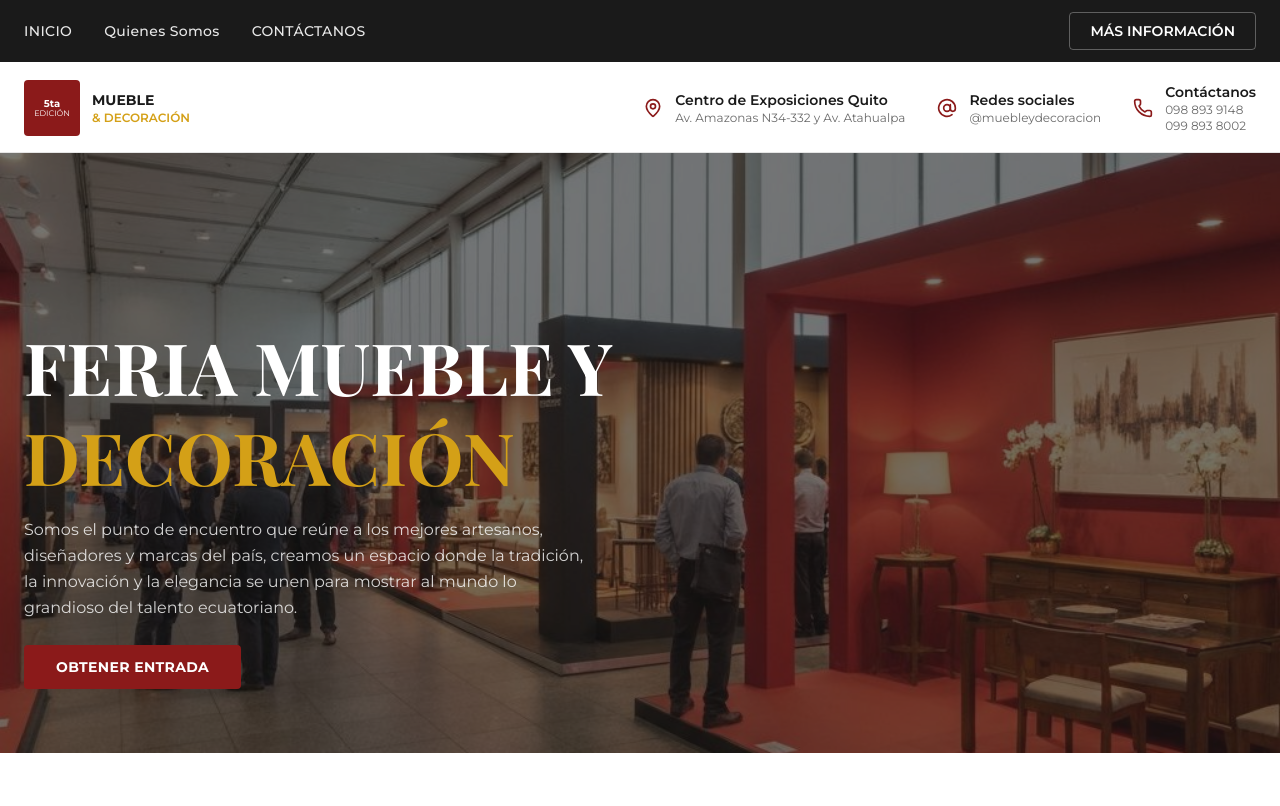
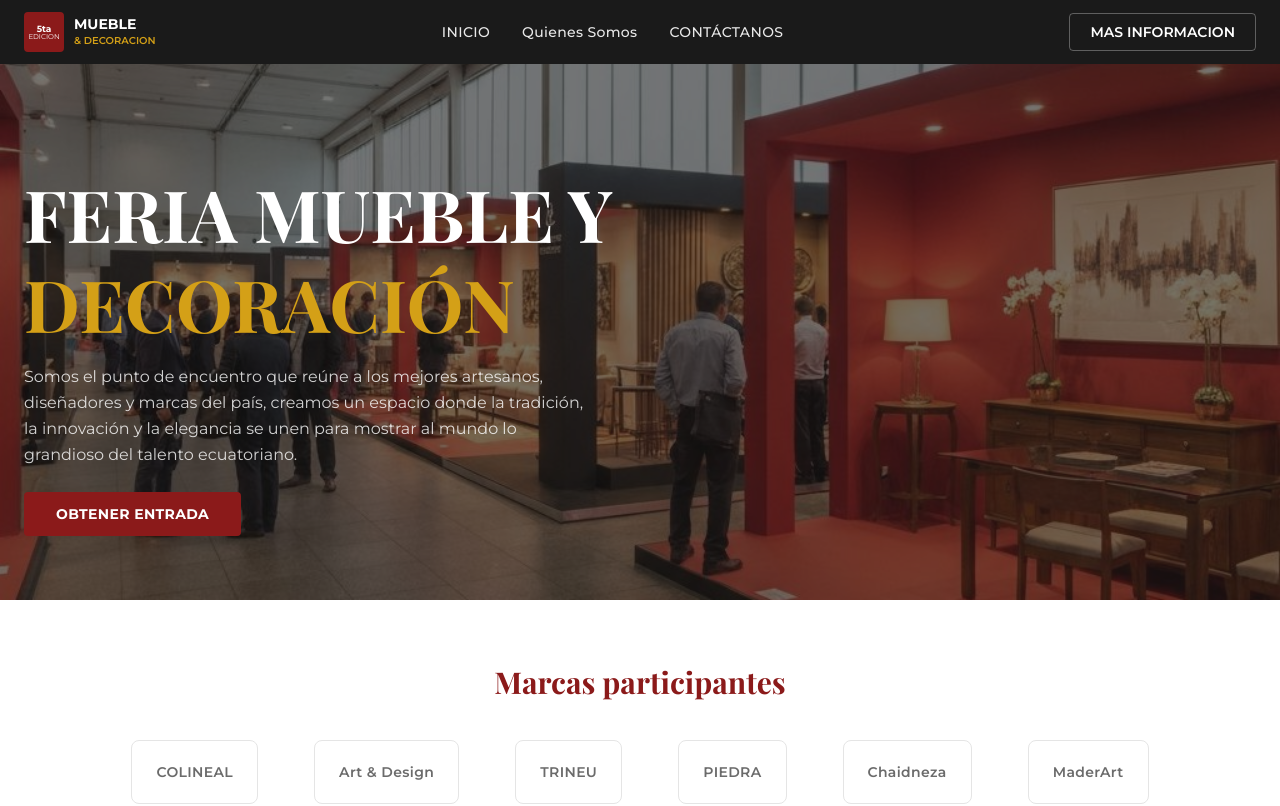
Before and after one commit to imjdar/v0-MYD, a Next.js app: page / in a window 1280 px wide. Shown: the top 806 px of the page. Built offline with nearby package versions, Linux system fonts and the light colour scheme; a web font is replaced by a local one.

Commit message:
feat: update navbar and footer layout\n\nAdd logo to navbar, move contact info to footer, remove InfoBar.

```diff
--- a/app/page.tsx
+++ b/app/page.tsx
@@ -1,5 +1,4 @@
 import { Navbar } from "@/components/navbar"
-import { InfoBar } from "@/components/info-bar"
 import { HeroSection } from "@/components/hero-section"
 import { BrandsSection } from "@/components/brands-section"
 import { EditionSection } from "@/components/edition-section"
@@ -19,7 +18,6 @@ export default function HomePage() {
   return (
     <main>
       <Navbar />
-      <InfoBar />
       <HeroSection />
       <BrandsSection />
       <EditionSection />
--- a/components/footer.tsx
+++ b/components/footer.tsx
@@ -1,47 +1,78 @@
+import { MapPin, AtSign, Phone } from "lucide-react"
+
 export function Footer() {
   return (
-    <footer id="contactanos" className="border-t border-border bg-secondary">
+    <footer id="contactanos" className="border-t border-border bg-foreground text-primary-foreground">
+      {/* Top section with info bar content */}
+      <div className="border-b border-primary-foreground/10">
+        <div className="mx-auto flex max-w-7xl flex-col items-center gap-6 px-6 py-6 md:flex-row md:justify-between">
+          <div className="flex items-center gap-3">
+            <MapPin className="h-5 w-5 shrink-0 text-primary" />
+            <div>
+              <p className="text-sm font-semibold text-primary-foreground">Centro de Exposiciones Quito</p>
+              <p className="text-xs text-primary-foreground/60">Av. Amazonas N34-332 y Av. Atahualpa</p>
+            </div>
+          </div>
+          <div className="flex items-center gap-3">
+            <AtSign className="h-5 w-5 shrink-0 text-primary" />
+            <div>
+              <p className="text-sm font-semibold text-primary-foreground">Redes sociales</p>
+              <p className="text-xs text-primary-foreground/60">@muebleydecoracion</p>
+            </div>
+          </div>
+          <div className="flex items-center gap-3">
+            <Phone className="h-5 w-5 shrink-0 text-primary" />
+            <div>
+              <p className="text-sm font-semibold text-primary-foreground">Contactanos</p>
+              <p className="text-xs text-primary-foreground/60">098 893 9148</p>
+              <p className="text-xs text-primary-foreground/60">099 893 8002</p>
+            </div>
+          </div>
+        </div>
+      </div>
+
+      {/* Main footer content */}
       <div className="mx-auto max-w-7xl px-6 py-12">
         <div className="grid gap-10 md:grid-cols-3">
           {/* Logo and endorsement */}
           <div>
-            <p className="text-xs font-semibold uppercase tracking-widest text-muted-foreground">
+            <p className="text-xs font-semibold uppercase tracking-widest text-primary-foreground/50">
               CON EL AVAL DE
             </p>
             <div className="mt-3 flex items-center gap-3">
-              <div className="flex h-10 w-10 items-center justify-center rounded bg-foreground text-primary-foreground">
+              <div className="flex h-10 w-10 items-center justify-center rounded bg-primary-foreground text-foreground">
                 <span className="text-[8px] font-bold">CEQ</span>
               </div>
-              <span className="text-sm font-semibold text-foreground">Centro de Exposiciones Quito</span>
+              <span className="text-sm font-semibold text-primary-foreground">Centro de Exposiciones Quito</span>
             </div>
             <div className="mt-2 flex items-center gap-3">
-              <div className="flex h-10 w-10 items-center justify-center rounded bg-foreground text-primary-foreground">
+              <div className="flex h-10 w-10 items-center justify-center rounded bg-primary-foreground text-foreground">
                 <span className="text-[7px] font-bold">CAPEIPI</span>
               </div>
-              <span className="text-sm font-semibold text-foreground">CAPEIPI</span>
+              <span className="text-sm font-semibold text-primary-foreground">CAPEIPI</span>
             </div>
           </div>
 
           {/* Menu */}
           <div>
-            <h3 className="text-sm font-bold text-primary">Menú</h3>
+            <h3 className="text-sm font-bold text-accent">Menu</h3>
             <nav className="mt-3 flex flex-col gap-2">
-              <a href="#inicio" className="text-sm text-muted-foreground transition-colors hover:text-foreground">
+              <a href="#inicio" className="text-sm text-primary-foreground/70 transition-colors hover:text-primary-foreground">
                 Inicio
               </a>
-              <a href="#quienes-somos" className="text-sm text-muted-foreground transition-colors hover:text-foreground">
-                Quiénes Somos
+              <a href="#quienes-somos" className="text-sm text-primary-foreground/70 transition-colors hover:text-primary-foreground">
+                Quienes Somos
               </a>
-              <a href="#contactanos" className="text-sm text-muted-foreground transition-colors hover:text-foreground">
-                Contáctanos
+              <a href="#contactanos" className="text-sm text-primary-foreground/70 transition-colors hover:text-primary-foreground">
+                Contactanos
               </a>
             </nav>
           </div>
 
           {/* Dirección */}
           <div>
-            <h3 className="text-sm font-bold text-primary">Dirección</h3>
-            <div className="mt-3 flex flex-col gap-2 text-sm text-muted-foreground">
+            <h3 className="text-sm font-bold text-accent">Direccion</h3>
+            <div className="mt-3 flex flex-col gap-2 text-sm text-primary-foreground/70">
               <p>Av. Amazonas N34-332 y Av. Atahualpa</p>
               <p>098 893 9148</p>
               <p>@muebleydecoracion</p>
@@ -49,8 +80,10 @@ export function Footer() {
           </div>
         </div>
       </div>
-      <div className="border-t border-border bg-secondary px-6 py-4 text-center">
-        <p className="text-xs text-muted-foreground">
+
+      {/* Copyright */}
+      <div className="border-t border-primary-foreground/10 px-6 py-4 text-center">
+        <p className="text-xs text-primary-foreground/50">
           {"© magnetostudio 2025. Quito, Ecuador. All Rights Reserved."}
         </p>
       </div>
--- a/components/info-bar.tsx
+++ /dev/null
@@ -1,47 +0,0 @@
-import { MapPin, AtSign, Phone } from "lucide-react"
-
-export function InfoBar() {
-  return (
-    <section className="border-b border-border bg-background px-6 pt-20 pb-4">
-      <div className="mx-auto flex max-w-7xl flex-col items-center gap-6 md:flex-row md:justify-between">
-        {/* Logo */}
-        <div className="flex items-center gap-3">
-          <div className="flex h-14 w-14 flex-col items-center justify-center rounded bg-primary text-primary-foreground">
-            <span className="text-[10px] font-bold leading-none">5ta</span>
-            <span className="text-[8px] leading-none">EDICIÓN</span>
-          </div>
-          <div>
-            <p className="text-sm font-bold text-foreground">MUEBLE</p>
-            <p className="text-xs font-semibold text-accent">&amp; DECORACIÓN</p>
-          </div>
-        </div>
-
-        {/* Info items */}
-        <div className="flex flex-wrap items-center justify-center gap-8">
-          <div className="flex items-center gap-3">
-            <MapPin className="h-5 w-5 text-primary" />
-            <div>
-              <p className="text-sm font-semibold text-foreground">Centro de Exposiciones Quito</p>
-              <p className="text-xs text-muted-foreground">Av. Amazonas N34-332 y Av. Atahualpa</p>
-            </div>
-          </div>
-          <div className="flex items-center gap-3">
-            <AtSign className="h-5 w-5 text-primary" />
-            <div>
-              <p className="text-sm font-semibold text-foreground">Redes sociales</p>
-              <p className="text-xs text-muted-foreground">@muebleydecoracion</p>
-            </div>
-          </div>
-          <div className="flex items-center gap-3">
-            <Phone className="h-5 w-5 text-primary" />
-            <div>
-              <p className="text-sm font-semibold text-foreground">Contáctanos</p>
-              <p className="text-xs text-muted-foreground">098 893 9148</p>
-              <p className="text-xs text-muted-foreground">099 893 8002</p>
-            </div>
-          </div>
-        </div>
-      </div>
-    </section>
-  )
-}
--- a/components/navbar.tsx
+++ b/components/navbar.tsx
@@ -15,23 +15,40 @@ export function Navbar() {
   return (
     <nav className="fixed top-0 left-0 right-0 z-50 bg-foreground text-primary-foreground">
       <div className="mx-auto flex max-w-7xl items-center justify-between px-6 py-3">
-        <div className="flex items-center gap-8">
+        {/* Logo on the left */}
+        <a href="#inicio" className="flex items-center gap-2.5 shrink-0">
+          <div className="flex h-10 w-10 flex-col items-center justify-center rounded bg-primary text-primary-foreground">
+            <span className="text-[9px] font-bold leading-none">5ta</span>
+            <span className="text-[7px] leading-none">EDICION</span>
+          </div>
+          <div>
+            <p className="text-sm font-bold leading-tight text-primary-foreground">MUEBLE</p>
+            <p className="text-[10px] font-semibold text-accent">{"& DECORACION"}</p>
+          </div>
+        </a>
+
+        {/* Nav links in the center */}
+        <div className="hidden items-center gap-8 md:flex">
           {navLinks.map((link) => (
             <a
               key={link.href}
               href={link.href}
-              className="hidden text-sm font-medium tracking-wide text-primary-foreground/90 transition-colors hover:text-primary-foreground md:block"
+              className="text-sm font-medium tracking-wide text-primary-foreground/90 transition-colors hover:text-primary-foreground"
             >
               {link.label}
             </a>
           ))}
         </div>
+
+        {/* CTA on the right */}
         <a
           href="#contactanos"
           className="hidden rounded border border-primary-foreground/30 px-5 py-2 text-sm font-semibold text-primary-foreground transition-colors hover:bg-primary-foreground/10 md:inline-block"
         >
-          MÁS INFORMACIÓN
+          MAS INFORMACION
         </a>
+
+        {/* Mobile menu button */}
         <button
           className="md:hidden"
           onClick={() => setMobileOpen(!mobileOpen)}
@@ -40,6 +57,8 @@ export function Navbar() {
           {mobileOpen ? <X className="h-6 w-6" /> : <Menu className="h-6 w-6" />}
         </button>
       </div>
+
+      {/* Mobile menu */}
       {mobileOpen && (
         <div className="border-t border-primary-foreground/10 bg-foreground px-6 py-4 md:hidden">
           {navLinks.map((link) => (
@@ -57,7 +76,7 @@ export function Navbar() {
             className="mt-3 inline-block rounded border border-primary-foreground/30 px-5 py-2 text-sm font-semibold text-primary-foreground"
             onClick={() => setMobileOpen(false)}
           >
-            MÁS INFORMACIÓN
+            MAS INFORMACION
           </a>
         </div>
       )}
```
